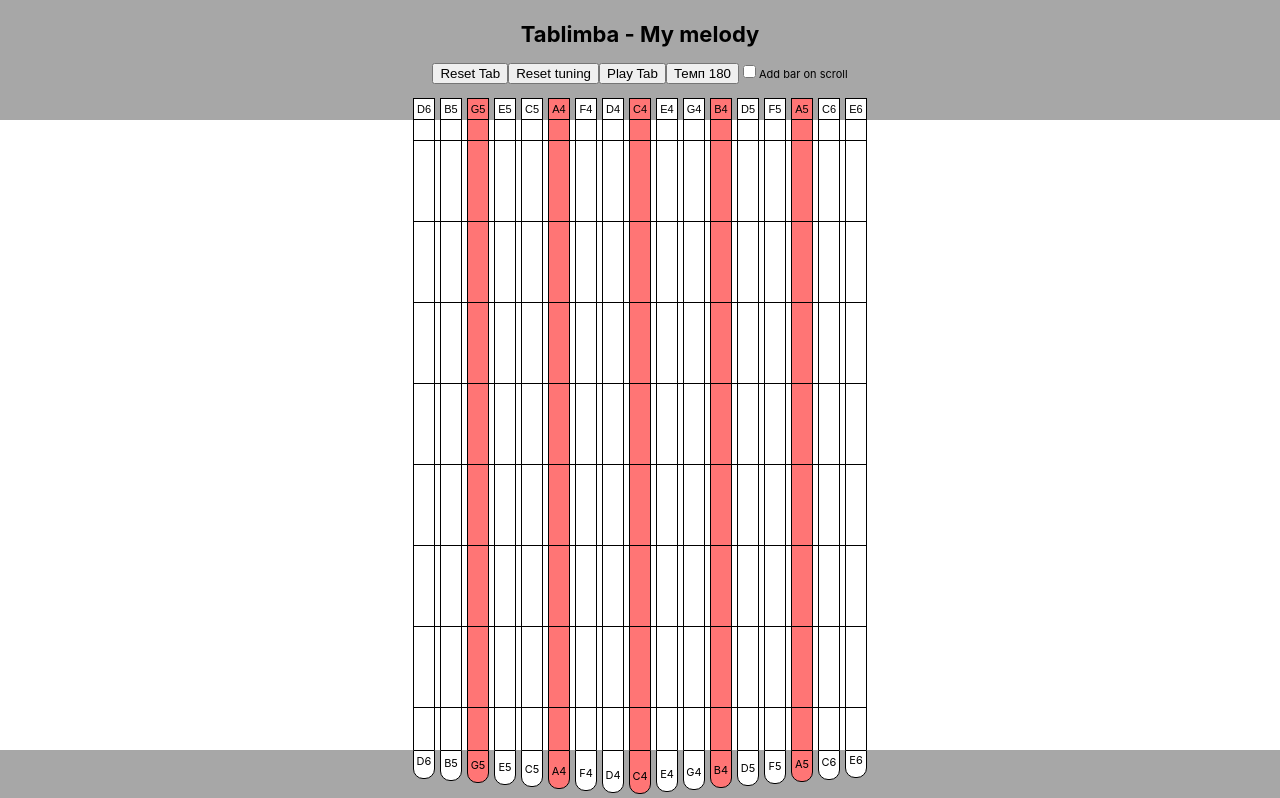
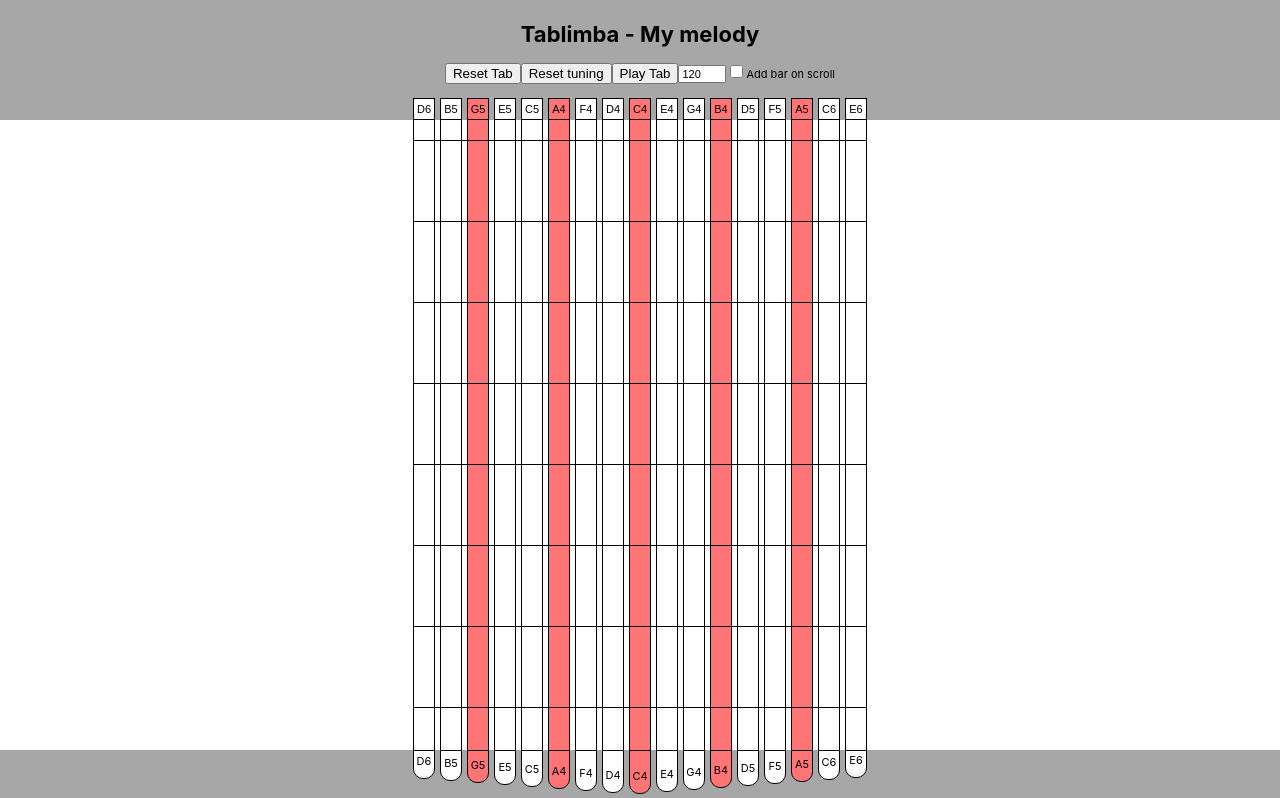
Before and after one commit to TheEssenceSeeker/tablimba, a React (Create React App) app: page / in a window 1280 px wide. Shown: the top 798 px of the page. Built offline with nearby package versions, Linux system fonts and the light colour scheme.

Commit message:
Input for tempo setting

```diff
--- a/src/App.css
+++ b/src/App.css
@@ -184,3 +184,7 @@ input.tuning-note {
 div.hidden {
   display: none;
 }
+
+input#tempo {
+  width: 40px;
+}
--- a/src/components/Tablimba.js
+++ b/src/components/Tablimba.js
@@ -38,6 +38,7 @@ const Tablimba = props => {
         setBpm(data)
         _setTempo(data)
     }
+
     const addNote = note => {
         playNote(note)
         // setTab(prevState => [...prevState, note])
@@ -79,12 +80,6 @@ const Tablimba = props => {
             return tab
         })
     }
-    const handleTextTabChange = (event) => {
-        const [name, tab] = event.target.value.trim().split('|')
-        console.log(`name ${name} tab ${tab}`)
-        setTabName(name)
-        setTab(tab.split(','))
-    }
     const changeTuningNote = (event) => {
         const newNote = event.target.value
         const index = event.target.getAttribute('data-index')
@@ -102,7 +97,6 @@ const Tablimba = props => {
         setIsAddBarOnScroll(e.target.checked)
     }
 
-
     return (
         <>
             <div className="header">
@@ -111,8 +105,7 @@ const Tablimba = props => {
                     <button onClick={resetTab} >Reset Tab</button>
                     <button onClick={resetTuning}>Reset tuning</button>
                     <button onClick={playMelody} >Play Tab</button>
-                    <button onClick={() => setTempo(180)}>Темп 180</button>
-                    {/*<button onClick={() => console.log(parseTab(initialTab))}></button>*/}
+                    <input type='number' id={'tempo'} name={'setTempo'} value={tempo} onChange={e => setTempo(+e.target.value)} />
                     <label>
                         <input
                             name={'add-bar-on-scroll'}
```
